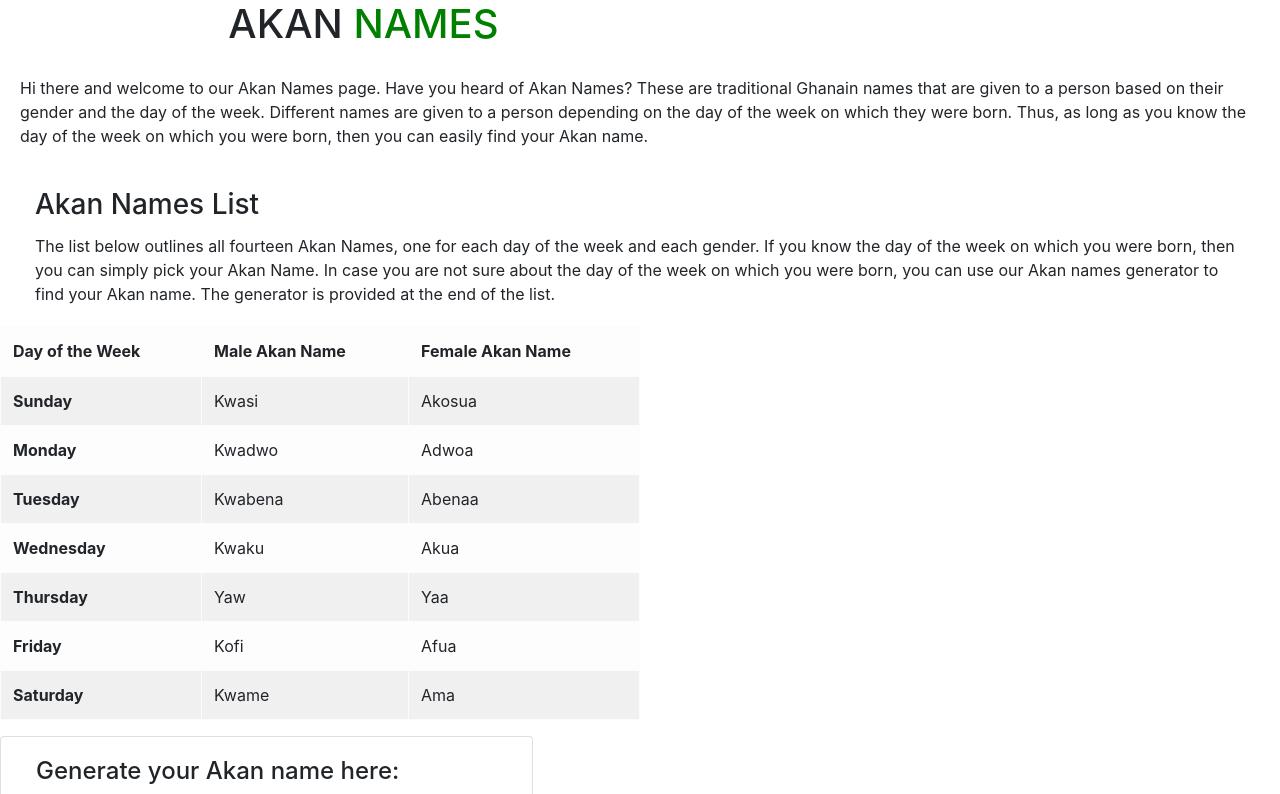
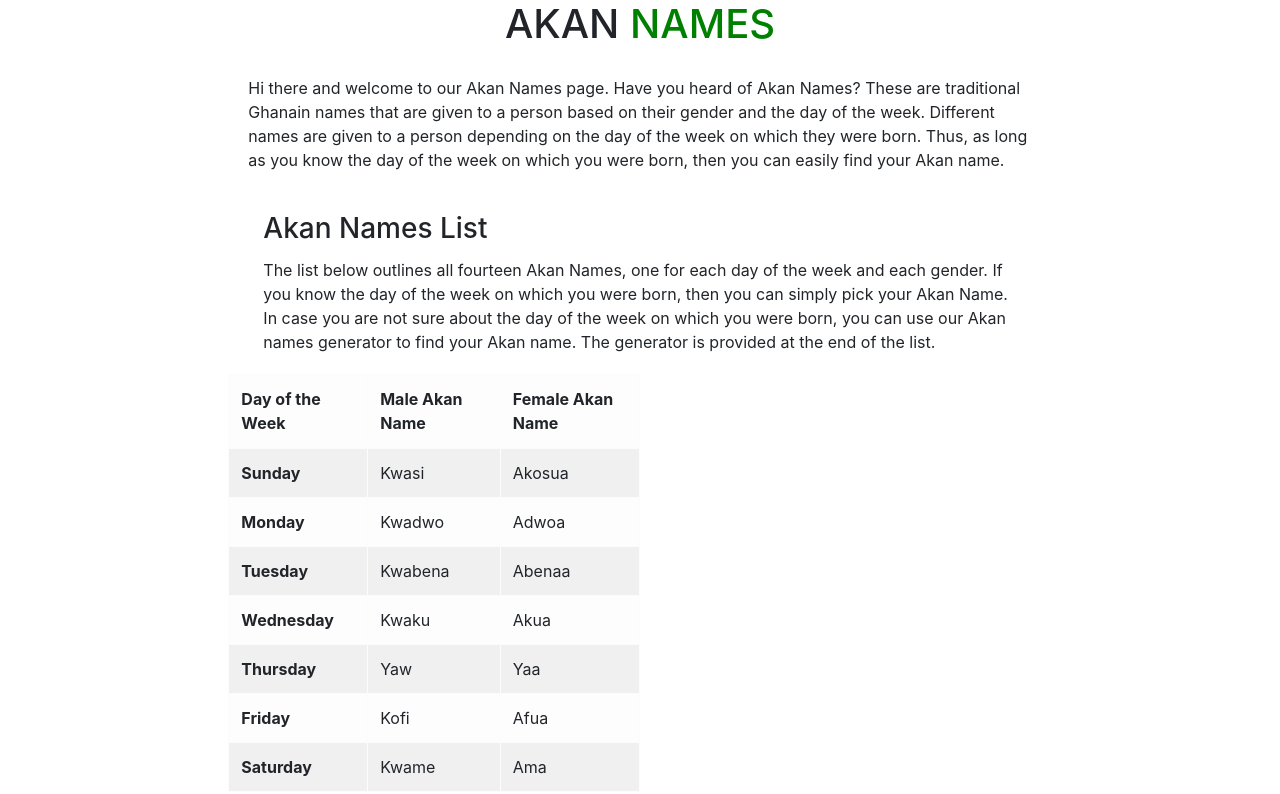
Before and after one commit to dinhcaradoc/akan-names, a plain HTML site: page index.html in a window 1280 px wide. Shown: the top 794 px of the page. Drawn offline with Linux system fonts and the light colour scheme.

```diff
--- a/css/styles.css
+++ b/css/styles.css
@@ -0,0 +1,3 @@
+h1{
+    text-align: center;
+}
```
Also changed, not shown: index.html (+4 -1 lines).
